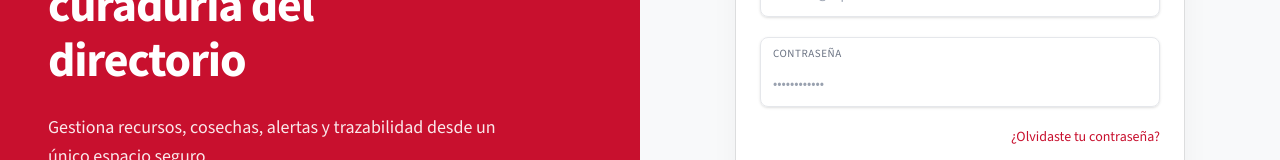
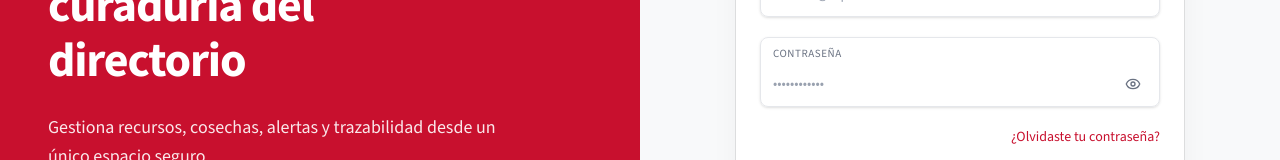
Before and after one commit to Keylerrr/RepositorioBiblioteca-Frontend, a Next.js app: page /admin/login in a window 1280 px wide. Shown: the part 369-529 px from the top of the page. Built offline with nearby package versions, Linux system fonts and the light colour scheme; no server answers.

Commit message:
feat: add pasword visibility toggle

```diff
--- a/src/shared/components/AdminLoginForm.jsx
+++ b/src/shared/components/AdminLoginForm.jsx
@@ -7,13 +7,28 @@ import { Button } from "@/components/ui/button";
 import { Input } from "@/components/ui/input";
 import { Label } from "@/components/ui/label";
 import { Card, CardContent, CardDescription, CardFooter, CardHeader, CardTitle } from "@/components/ui/card";
+import { Eye, EyeOff } from "lucide-react";
 import AccountFeedback from "@/shared/components/AccountFeedback";
 import { useAccountsApi } from "@/shared/components/AccountsProvider";
 
-export function LoginField({ id, label, ...props }) {
+export function LoginField({ id, label, type = "text", ...props }) {
+  const [isVisible, setIsVisible] = useState(false);
+  const isPassword = type === "password";
+
   return <div className="space-y-2 rounded-md border border-gray-200 px-3 py-2 shadow-sm focus-within:border-gray-400 focus-within:ring-1 focus-within:ring-gray-400">
     <Label htmlFor={id} className="text-[11px] font-medium tracking-wider text-gray-500 uppercase">{label}</Label>
-    <Input id={id} required className="h-7 border-0 p-0 text-base shadow-none placeholder:text-gray-400 focus-visible:ring-0" {...props} />
+    <div className="relative flex items-center">
+      <Input id={id} required type={isPassword && isVisible ? "text" : type} className="h-7 border-0 p-0 pr-8 text-base shadow-none placeholder:text-gray-400 focus-visible:ring-0" {...props} />
+      {isPassword && <button
+        type="button"
+        onClick={() => setIsVisible((visible) => !visible)}
+        className="absolute right-0 flex h-7 w-7 items-center justify-center rounded-md text-gray-500 transition-colors hover:text-gray-800 focus-visible:outline-none focus-visible:ring-2 focus-visible:ring-gray-400"
+        aria-label={isVisible ? "Ocultar contraseña" : "Mostrar contraseña"}
+        aria-pressed={isVisible}
+      >
+        {isVisible ? <EyeOff className="h-4 w-4" /> : <Eye className="h-4 w-4" />}
+      </button>}
+    </div>
   </div>;
 }
 
```
